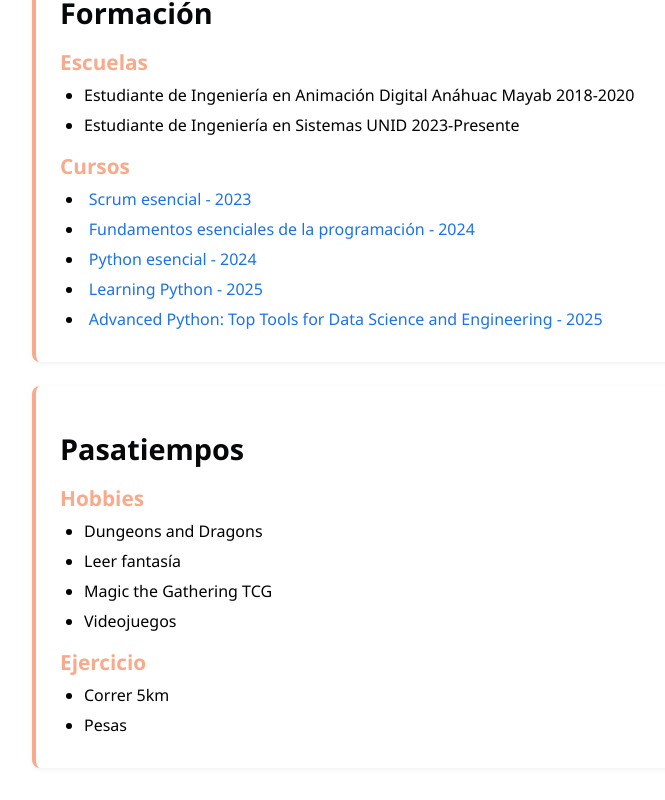
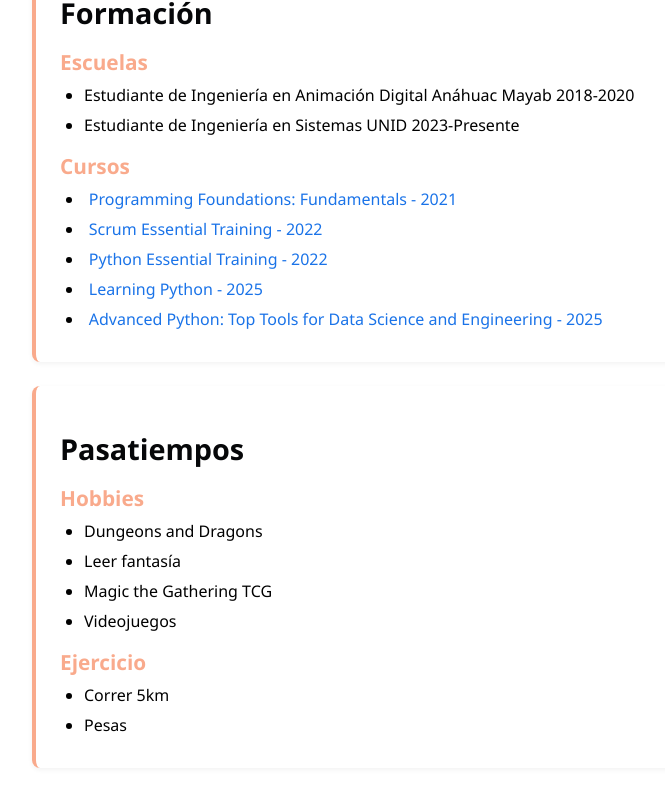
Before and after one commit to MikeGPQ/portafolio-miguel, a React (Create React App) app: page /sobre-mi in a window 1280 px wide. Shown: the part 1025-1825 px from the top of the page, without its empty margins (208-873 px from the left). Built offline with nearby package versions, Linux system fonts and the light colour scheme.

Commit message:
04/09/2025

```diff
--- a/src/Rutas/sobre-mi.jsx
+++ b/src/Rutas/sobre-mi.jsx
@@ -68,21 +68,21 @@ export function Sobremi() {
                         subtitle: "Cursos",
                         content: [
                             {
-                                text: "Scrum esencial - 2023",
+                                text: "Programming Foundations: Fundamentals - 2021",
+                                link: {
+                                    text: "(Ver certificado)",
+                                    url: "https://www.linkedin.com/learning/certificates/7f76e5746b15be93a0d5bc9e553e06727631a953121a7693f8c8beed7128a590?trk=share_certificate"
+                                }
+                            },
+                            {
+                                text: "Scrum Essential Training - 2022",
                                 link: {
                                     text: "(Ver certificado)",
                                     url: "https://www.linkedin.com/learning/certificates/6017efb568d9bfc7c363a9df28b3c1a6ebf085d00909f826b76e319c88841e82?trk=share_certificate"
                                 }
                             },
                             {
-                                text: "Fundamentos esenciales de la programación - 2024",
-                                link: {
-                                    text: "(Ver certificado)",
-                                    url: "https://www.linkedin.com/learning/certificates/7f76e5746b15be93a0d5bc9e553e06727631a953121a7693f8c8beed7128a590?trk=share_certificate"
-                                }
-                            },
-                            {
-                                text: "Python esencial - 2024",
+                                text: "Python Essential Training - 2022",
                                 link: {
                                     text: "(Ver certificado)",
                                     url: "https://www.linkedin.com/learning/certificates/c8769ed753282a8e3f7583ac029666e62d1f4b764580436d18d786a8277a0fcc?trk=share_certificate"
```
